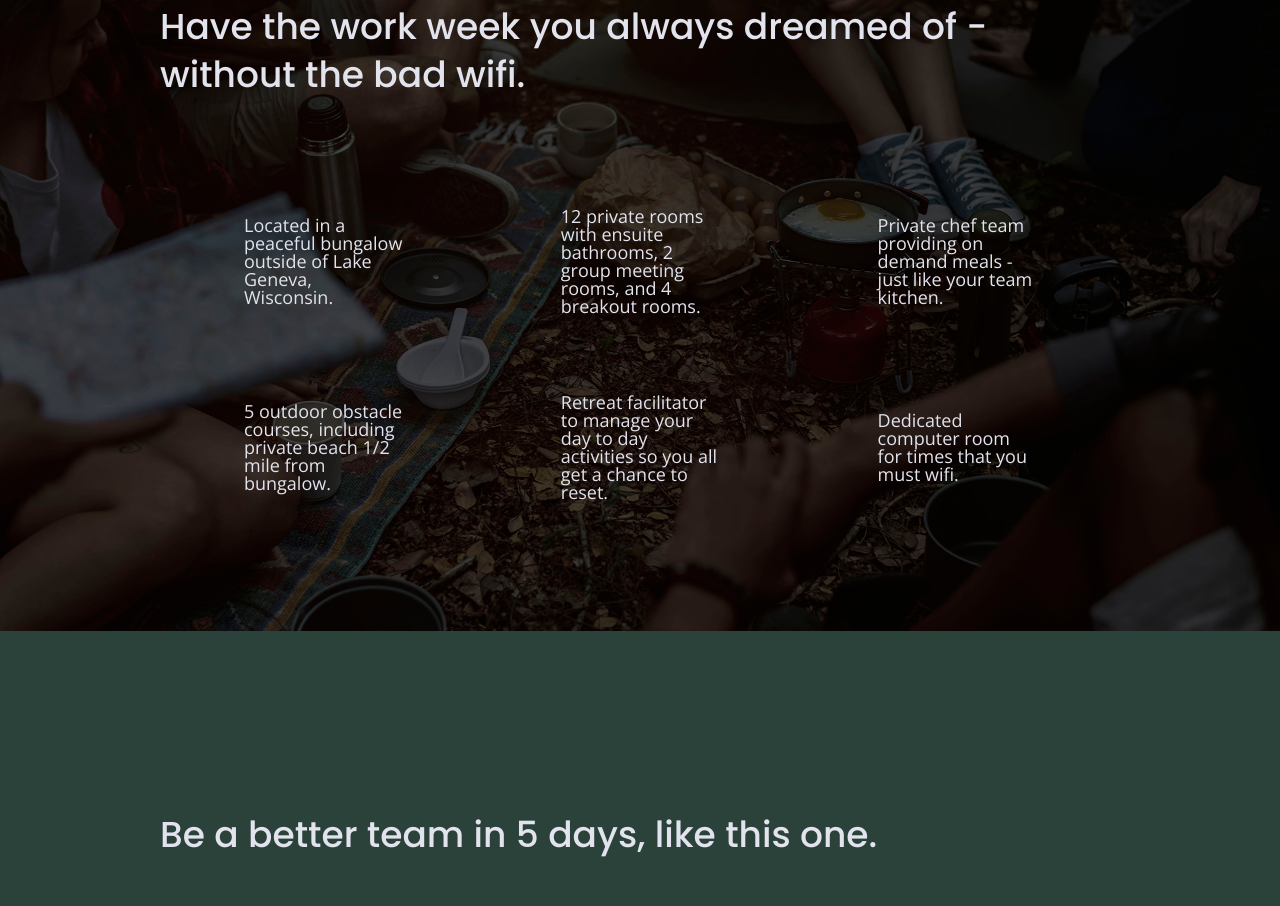
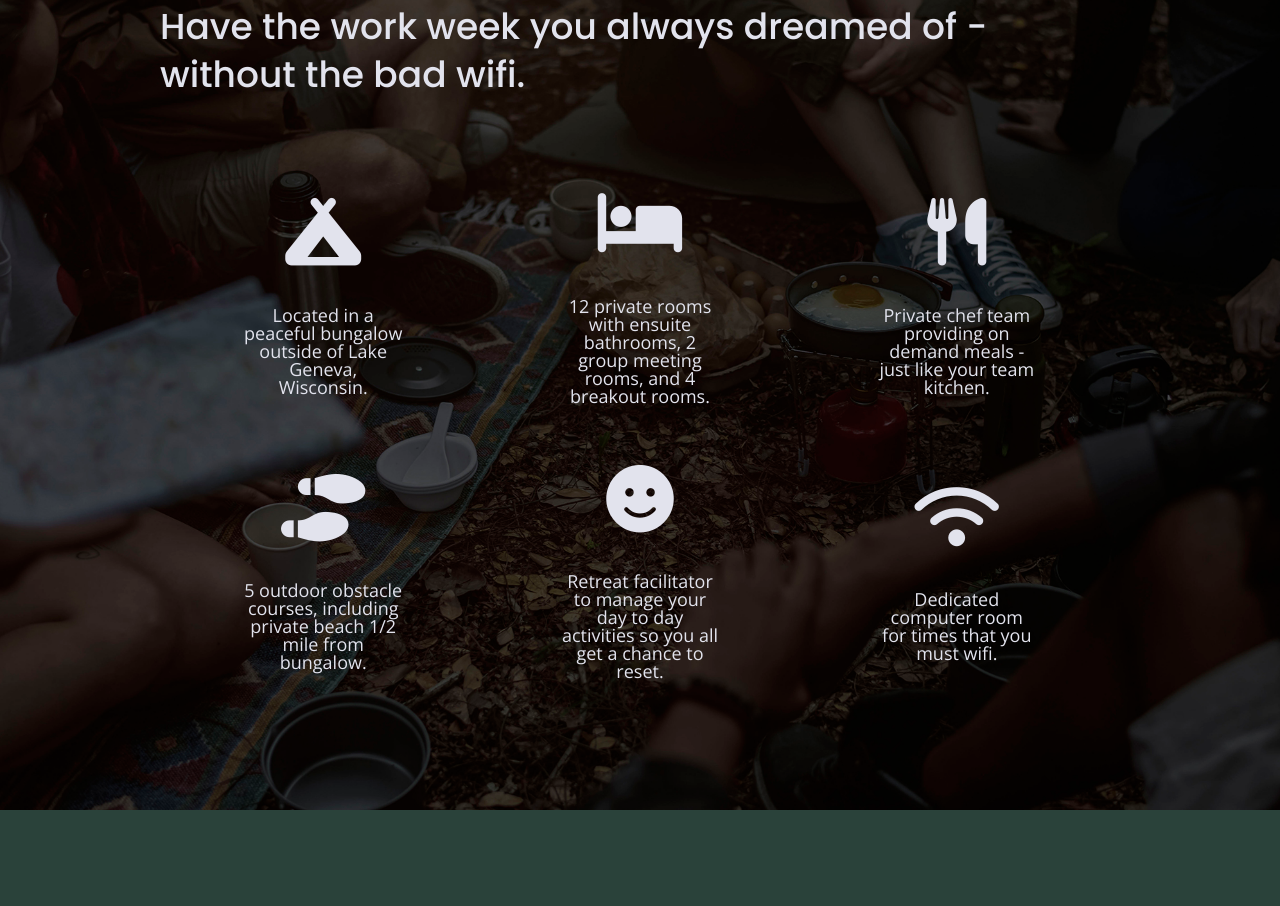
Before and after one commit to jakemccaffray/unplugged-website, a website: page index.html in a window 1280 px wide. Shown: the part 1123-2029 px from the top of the page. Drawn offline with nearby package versions, Linux system fonts and the light colour scheme; grey boxes are pictures that could not be loaded.

Commit message:
Added font-awesome icons to features

```diff
--- a/css/main.css
+++ b/css/main.css
@@ -123,7 +123,7 @@
     }
 
     p {
-      font-size: 0.875;
+      font-size: 0.875em;
       line-height: 1.125;  /* ??? */
     }
 
@@ -364,6 +364,15 @@
       justify-content: center;
       align-items: center;
       flex-flow: row wrap;
+     }
+
+     .features-items {
+      text-align: center;
+     }
+
+     .features i {
+      font-size: 3.75em;
+      margin-bottom: 40px;
      }
 
      .features-items p {
--- a/index.html
+++ b/index.html
@@ -18,6 +18,7 @@
 
   <link rel="stylesheet" href="css/normalize.css">
   <link rel="stylesheet" href="css/main.css">
+  <script src="https://kit.fontawesome.com/d0e00d832c.js" crossorigin="anonymous"></script>
   <!-- GOOGLE FONTS -->
   <link href="https://fonts.googleapis.com/css?family=Open+Sans:400,700|Poppins:500,700" rel="stylesheet">
 
@@ -70,32 +71,38 @@
         <h2>Have the work week you always dreamed of - without the bad wifi.</h2>
         <div class="features-items">
           <article>
-            <p class="fontawesome-icon"><img src="" alt=""></p>
+            <p class="fontawesome-icon"><i class="fas fa-campground"></i>
+            </p>
             <p class="features-item-description">Located in a peaceful bungalow outside of Lake Geneva, Wisconsin.
             </p>
           </article>
           <article>
-            <p class="fontawesome-icon"><img src="" alt=""></p>
+            <p class="fontawesome-icon"><i class="fas fa-bed"></i>
+            </p>
             <p class="features-item-description">12 private rooms with ensuite bathrooms, 2 group meeting rooms, and 4 breakout rooms.
             </p>
           </article>
           <article>
-            <p class="fontawesome-icon"><img src="" alt=""></p>
+            <p class="fontawesome-icon"><i class="fas fa-utensils"></i>
+            </p>
             <p class="features-item-description">Private chef team providing on demand meals - just like your team kitchen.
             </p>
           </article>
           <article>
-            <p class="fontawesome-icon"><img src="" alt=""></p>
+            <p class="fontawesome-icon"><i class="fas fa-shoe-prints"></i>
+            </p>
             <p class="features-item-description">5 outdoor obstacle courses, including private beach 1/2 mile from bungalow.
             </p>
           </article>
           <article>
-            <p class="fontawesome-icon"><img src="" alt=""></p>
+            <p class="fontawesome-icon"><i class="fas fa-smile"></i>
+            </p>
             <p class="features-item-description">Retreat facilitator to manage your day to day activities so you all get a chance to reset.
             </p>
           </article>
           <article>
-            <p class="fontawesome-icon"><img src="" alt=""></p>
+            <p class="fontawesome-icon"><i class="fas fa-wifi"></i>
+            </p>
             <p class="features-item-description">Dedicated computer room for times that you must wifi.
             </p>
           </article>
```
